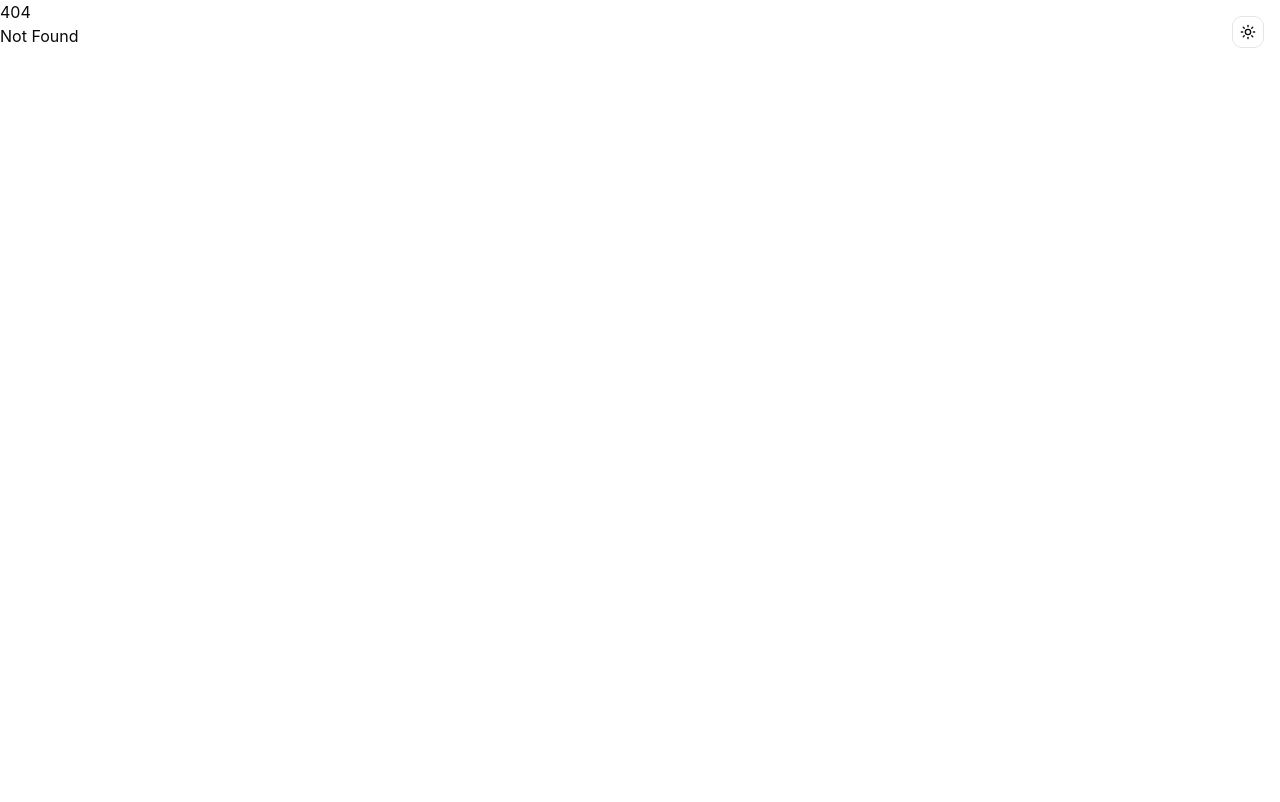
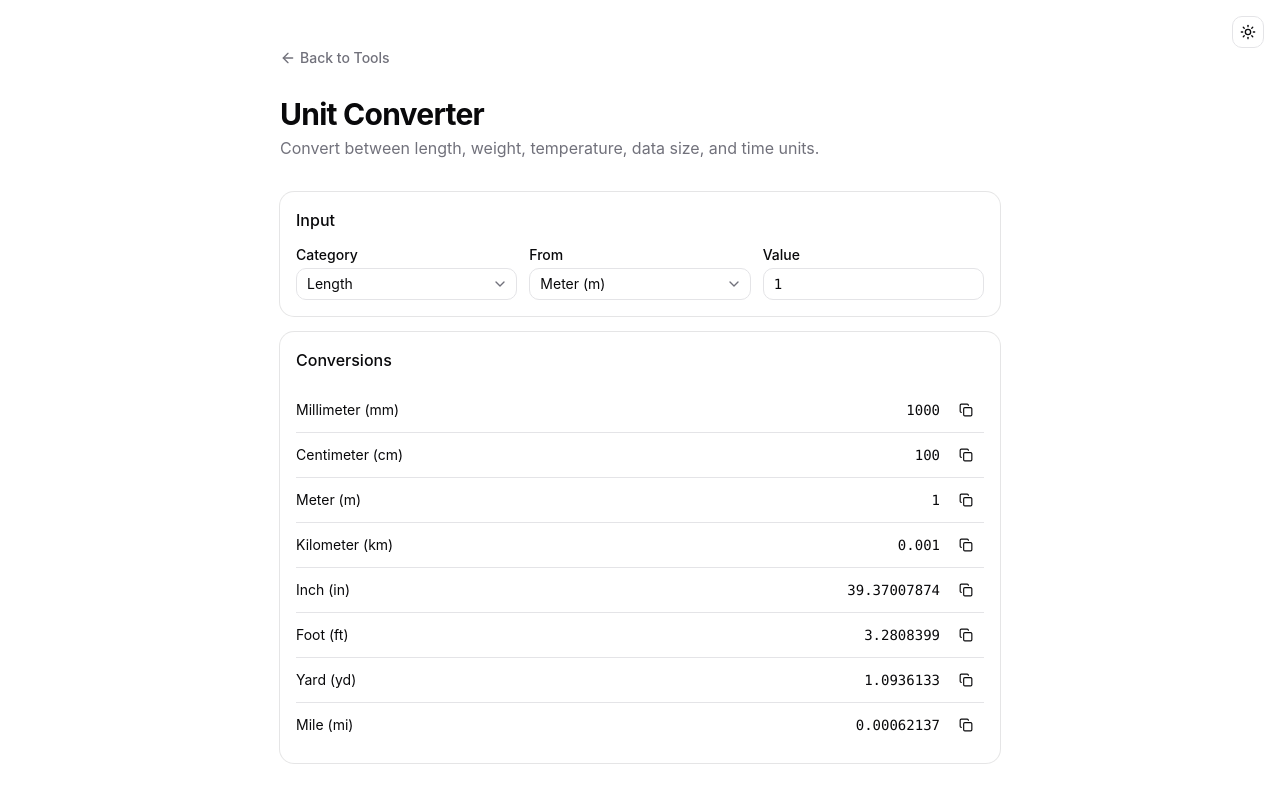
Before and after one commit to orykr/tool.ory.kr, a SvelteKit app in the folder frontend/: page /unit in a window 1280 px wide. Before the commit this address had no page. Shown: the top 802 px of the page. Built offline with nearby package versions, Linux system fonts and the light colour scheme.

Commit message:
feat(unit): add unit converter (length/weight/temperature/data/time)

```diff
--- /dev/null
+++ b/frontend/src/lib/units.ts
@@ -0,0 +1,54 @@
+export type Category = "length" | "weight" | "temperature" | "data" | "time";
+
+export interface Unit {
+	key: string;
+	label: string;
+	toBase: (v: number) => number;
+	fromBase: (v: number) => number;
+}
+
+export const CATEGORIES: Record<Category, Unit[]> = {
+	length: [
+		{ key: "mm", label: "Millimeter (mm)", toBase: (v) => v / 1000, fromBase: (v) => v * 1000 },
+		{ key: "cm", label: "Centimeter (cm)", toBase: (v) => v / 100, fromBase: (v) => v * 100 },
+		{ key: "m", label: "Meter (m)", toBase: (v) => v, fromBase: (v) => v },
+		{ key: "km", label: "Kilometer (km)", toBase: (v) => v * 1000, fromBase: (v) => v / 1000 },
+		{ key: "in", label: "Inch (in)", toBase: (v) => v * 0.0254, fromBase: (v) => v / 0.0254 },
+		{ key: "ft", label: "Foot (ft)", toBase: (v) => v * 0.3048, fromBase: (v) => v / 0.3048 },
+		{ key: "yd", label: "Yard (yd)", toBase: (v) => v * 0.9144, fromBase: (v) => v / 0.9144 },
+		{ key: "mi", label: "Mile (mi)", toBase: (v) => v * 1609.344, fromBase: (v) => v / 1609.344 }
+	],
+	weight: [
+		{ key: "mg", label: "Milligram (mg)", toBase: (v) => v / 1_000_000, fromBase: (v) => v * 1_000_000 },
+		{ key: "g", label: "Gram (g)", toBase: (v) => v / 1000, fromBase: (v) => v * 1000 },
+		{ key: "kg", label: "Kilogram (kg)", toBase: (v) => v, fromBase: (v) => v },
+		{ key: "t", label: "Tonne (t)", toBase: (v) => v * 1000, fromBase: (v) => v / 1000 },
+		{ key: "oz", label: "Ounce (oz)", toBase: (v) => v * 0.02834952, fromBase: (v) => v / 0.02834952 },
+		{ key: "lb", label: "Pound (lb)", toBase: (v) => v * 0.45359237, fromBase: (v) => v / 0.45359237 }
+	],
+	temperature: [
+		{ key: "c", label: "Celsius (°C)", toBase: (v) => v, fromBase: (v) => v },
+		{ key: "f", label: "Fahrenheit (°F)", toBase: (v) => (v - 32) * (5 / 9), fromBase: (v) => v * (9 / 5) + 32 },
+		{ key: "k", label: "Kelvin (K)", toBase: (v) => v - 273.15, fromBase: (v) => v + 273.15 }
+	],
+	data: [
+		{ key: "b", label: "Byte (B)", toBase: (v) => v, fromBase: (v) => v },
+		{ key: "kb", label: "Kilobyte (KB)", toBase: (v) => v * 1024, fromBase: (v) => v / 1024 },
+		{ key: "mb", label: "Megabyte (MB)", toBase: (v) => v * 1024 ** 2, fromBase: (v) => v / 1024 ** 2 },
+		{ key: "gb", label: "Gigabyte (GB)", toBase: (v) => v * 1024 ** 3, fromBase: (v) => v / 1024 ** 3 },
+		{ key: "tb", label: "Terabyte (TB)", toBase: (v) => v * 1024 ** 4, fromBase: (v) => v / 1024 ** 4 },
+		{ key: "bit", label: "Bit", toBase: (v) => v / 8, fromBase: (v) => v * 8 }
+	],
+	time: [
+		{ key: "ms", label: "Millisecond (ms)", toBase: (v) => v / 1000, fromBase: (v) => v * 1000 },
+		{ key: "s", label: "Second (s)", toBase: (v) => v, fromBase: (v) => v },
+		{ key: "min", label: "Minute (min)", toBase: (v) => v * 60, fromBase: (v) => v / 60 },
+		{ key: "h", label: "Hour (h)", toBase: (v) => v * 3600, fromBase: (v) => v / 3600 },
+		{ key: "d", label: "Day (d)", toBase: (v) => v * 86400, fromBase: (v) => v / 86400 },
+		{ key: "wk", label: "Week (wk)", toBase: (v) => v * 604800, fromBase: (v) => v / 604800 }
+	]
+};
+
+export function convert(value: number, from: Unit, to: Unit): number {
+	return to.fromBase(from.toBase(value));
+}
--- a/frontend/src/routes/+page.svelte
+++ b/frontend/src/routes/+page.svelte
@@ -136,6 +136,11 @@
 			href: "/mock-data",
 			title: "Mock Data Generator",
 			description: "Generate fake JSON or CSV records with a custom schema."
+		},
+		{
+			href: "/unit",
+			title: "Unit Converter",
+			description: "Convert length, weight, temperature, data size, and time units."
 		}
 	];
 </script>
--- /dev/null
+++ b/frontend/src/routes/unit/+page.svelte
@@ -0,0 +1,137 @@
+<script lang="ts">
+	import * as Card from "$lib/components/ui/card/index.js";
+	import * as Select from "$lib/components/ui/select/index.js";
+	import { Input } from "$lib/components/ui/input/index.js";
+	import { Label } from "$lib/components/ui/label/index.js";
+	import { Button } from "$lib/components/ui/button/index.js";
+	import ArrowLeft from "@lucide/svelte/icons/arrow-left";
+	import Copy from "@lucide/svelte/icons/copy";
+	import Check from "@lucide/svelte/icons/check";
+	import { CATEGORIES, type Category } from "$lib/units";
+
+	const categoryLabels: Record<Category, string> = {
+		length: "Length",
+		weight: "Weight",
+		temperature: "Temperature",
+		data: "Data size",
+		time: "Time"
+	};
+
+	let category = $state<Category>("length");
+	let value = $state(1);
+	let fromKey = $state("m");
+	let units = $derived(CATEGORIES[category]);
+
+	$effect(() => {
+		const list = CATEGORIES[category];
+		if (!list.find((u) => u.key === fromKey)) fromKey = list[0].key;
+	});
+
+	let conversions = $derived.by(() => {
+		const from = units.find((u) => u.key === fromKey);
+		if (!from) return [];
+		const n = Number(value);
+		if (!Number.isFinite(n)) return [];
+		return units.map((u) => ({
+			key: u.key,
+			label: u.label,
+			value: u.fromBase(from.toBase(n))
+		}));
+	});
+
+	let copied = $state<string | null>(null);
+	async function copy(key: string, value: string) {
+		await navigator.clipboard.writeText(value);
+		copied = key;
+		setTimeout(() => (copied = null), 1200);
+	}
+
+	function format(n: number): string {
+		if (!Number.isFinite(n)) return String(n);
+		const abs = Math.abs(n);
+		if (abs !== 0 && (abs < 0.0001 || abs >= 1e12)) return n.toExponential(6);
+		const fixed = n.toFixed(8);
+		return fixed.replace(/\.?0+$/, "");
+	}
+</script>
+
+<main class="container mx-auto max-w-3xl px-6 py-12">
+	<nav class="mb-6">
+		<a
+			href="/"
+			class="text-muted-foreground hover:text-foreground inline-flex items-center gap-1 text-sm font-medium transition-colors"
+		>
+			<ArrowLeft class="h-4 w-4" />
+			Back to Tools
+		</a>
+	</nav>
+
+	<header class="mb-8">
+		<h1 class="text-3xl font-bold tracking-tight">Unit Converter</h1>
+		<p class="text-muted-foreground mt-1">
+			Convert between length, weight, temperature, data size, and time units.
+		</p>
+	</header>
+
+	<Card.Root class="mb-4">
+		<Card.Header>
+			<Card.Title class="text-base">Input</Card.Title>
+		</Card.Header>
+		<Card.Content class="space-y-4">
+			<div class="grid gap-3 sm:grid-cols-3">
+				<div class="space-y-1.5">
+					<Label for="cat">Category</Label>
+					<Select.Root type="single" bind:value={category as never}>
+						<Select.Trigger id="cat" class="w-full">{categoryLabels[category]}</Select.Trigger>
+						<Select.Content>
+							{#each Object.entries(categoryLabels) as [k, v] (k)}
+								<Select.Item value={k}>{v}</Select.Item>
+							{/each}
+						</Select.Content>
+					</Select.Root>
+				</div>
+
+				<div class="space-y-1.5">
+					<Label for="from">From</Label>
+					<Select.Root type="single" bind:value={fromKey}>
+						<Select.Trigger id="from" class="w-full">
+							{units.find((u) => u.key === fromKey)?.label ?? fromKey}
+						</Select.Trigger>
+						<Select.Content>
+							{#each units as u (u.key)}
+								<Select.Item value={u.key}>{u.label}</Select.Item>
+							{/each}
+						</Select.Content>
+					</Select.Root>
+				</div>
+
+				<div class="space-y-1.5">
+					<Label for="value">Value</Label>
+					<Input id="value" type="number" bind:value class="font-mono" />
+				</div>
+			</div>
+		</Card.Content>
+	</Card.Root>
+
+	<Card.Root>
+		<Card.Header>
+			<Card.Title class="text-base">Conversions</Card.Title>
+		</Card.Header>
+		<Card.Content>
+			<dl class="divide-y">
+				{#each conversions as c (c.key)}
+					{@const formatted = format(c.value)}
+					<div class="flex items-center justify-between gap-3 py-2">
+						<dt class="text-sm">{c.label}</dt>
+						<div class="flex items-center gap-2">
+							<dd class="font-mono text-sm">{formatted}</dd>
+							<Button variant="ghost" size="sm" onclick={() => copy(c.key, formatted)}>
+								{#if copied === c.key}<Check />{:else}<Copy />{/if}
+							</Button>
+						</div>
+					</div>
+				{/each}
+			</dl>
+		</Card.Content>
+	</Card.Root>
+</main>
```
